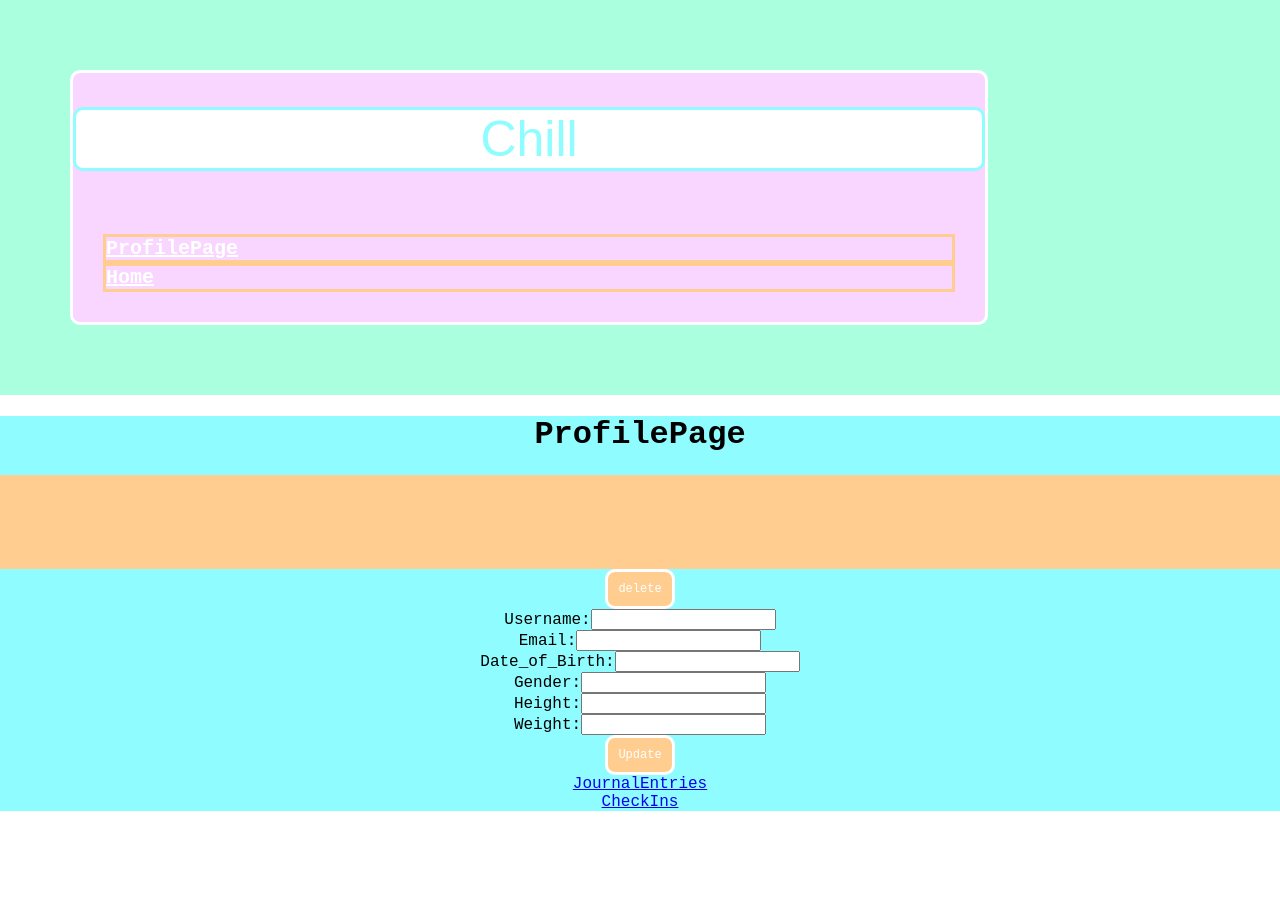
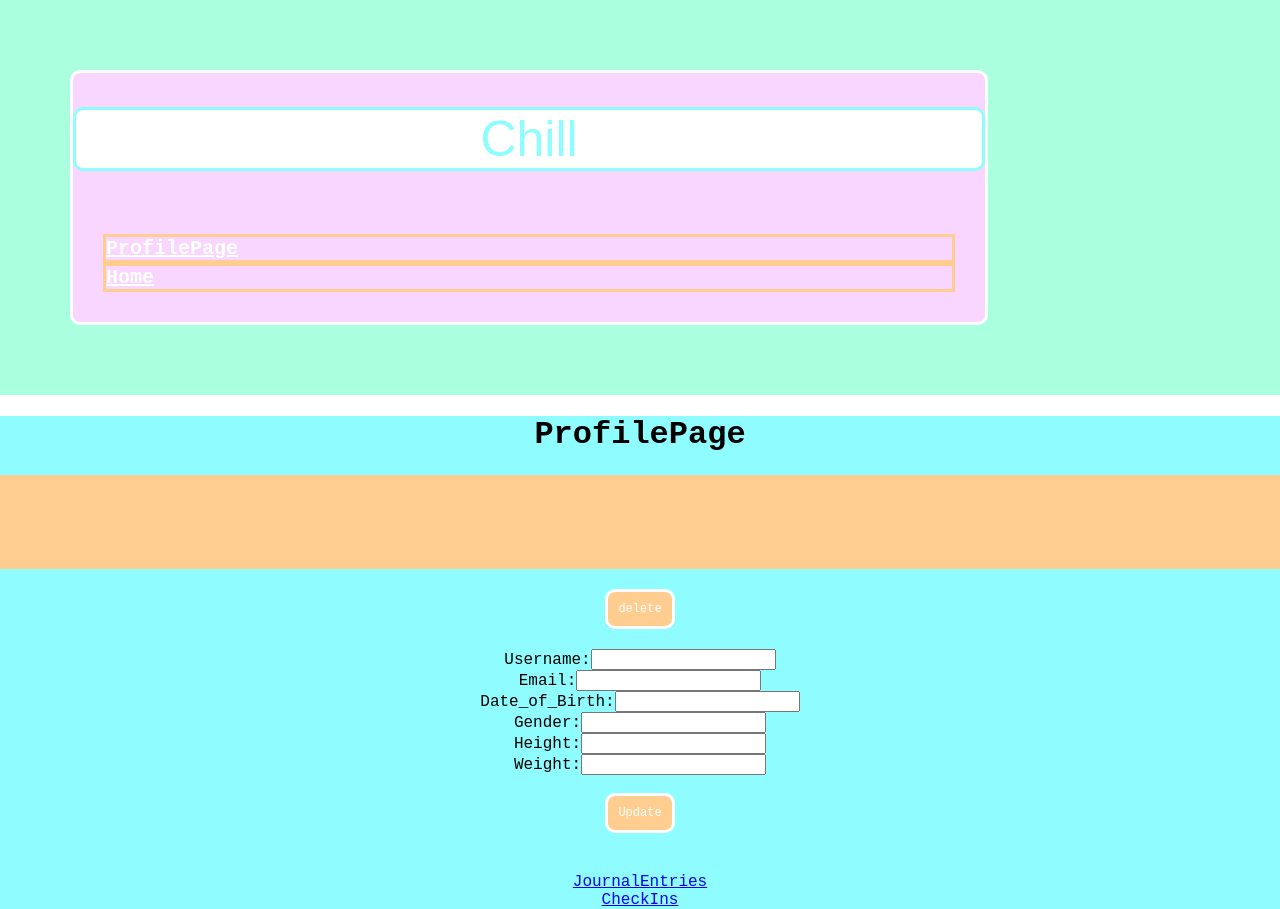
Before and after one commit to crickettcode/Project-IIII-Chill-, a React (Create React App) app in the folder chill_app/client/: page /users/1 in a window 1280 px wide. Before the commit the page ends 811 px from the top, so only its background shows below. Built offline with nearby package versions, Linux system fonts and the light colour scheme; no server answers.

Commit message:
styled 7

```diff
--- a/chill_app/client/src/components/NewUser.js
+++ b/chill_app/client/src/components/NewUser.js
@@ -104,6 +104,7 @@ button {
     font-size:11px;
     border-radius:10px;
     margin:0, auto;
+    border-color:white;
 }
 `
 
--- a/chill_app/client/src/components/ProfilePage.js
+++ b/chill_app/client/src/components/ProfilePage.js
@@ -73,6 +73,8 @@ flex-direction:column;
 padding:20px;
 `
 const Action = styled.div`
+ padding:20px;
+
 
 button {
     border:solid;
--- a/chill_app/client/src/components/UpDateUserForm.js
+++ b/chill_app/client/src/components/UpDateUserForm.js
@@ -42,7 +42,7 @@ class UpDateUserForm extends Component {
     render() {
         return (
             <div>
-
+                <Update>
                     <form onSubmit={this.updateUser}>
                         <div>
                             <label htmlFor="username">Username:</label>
@@ -69,9 +69,11 @@ class UpDateUserForm extends Component {
                             <input onChange={this.handleChange} type="text" name="weight" value={this.state.updatedUser.weight} />
 
                         </div>
+                        <br />
                         <button>Update</button>
 
                     </form>
+                </Update>
             </div>
 
 
@@ -81,3 +83,15 @@ class UpDateUserForm extends Component {
 }
 
 export default UpDateUserForm;
+
+const Update = styled.div`
+padding:20px;
+
+
+
+button {
+    padding:20px;
+    marign:0, auto;
+}
+
+`
```
Lines whose indentation alone changed are shown as unchanged.
